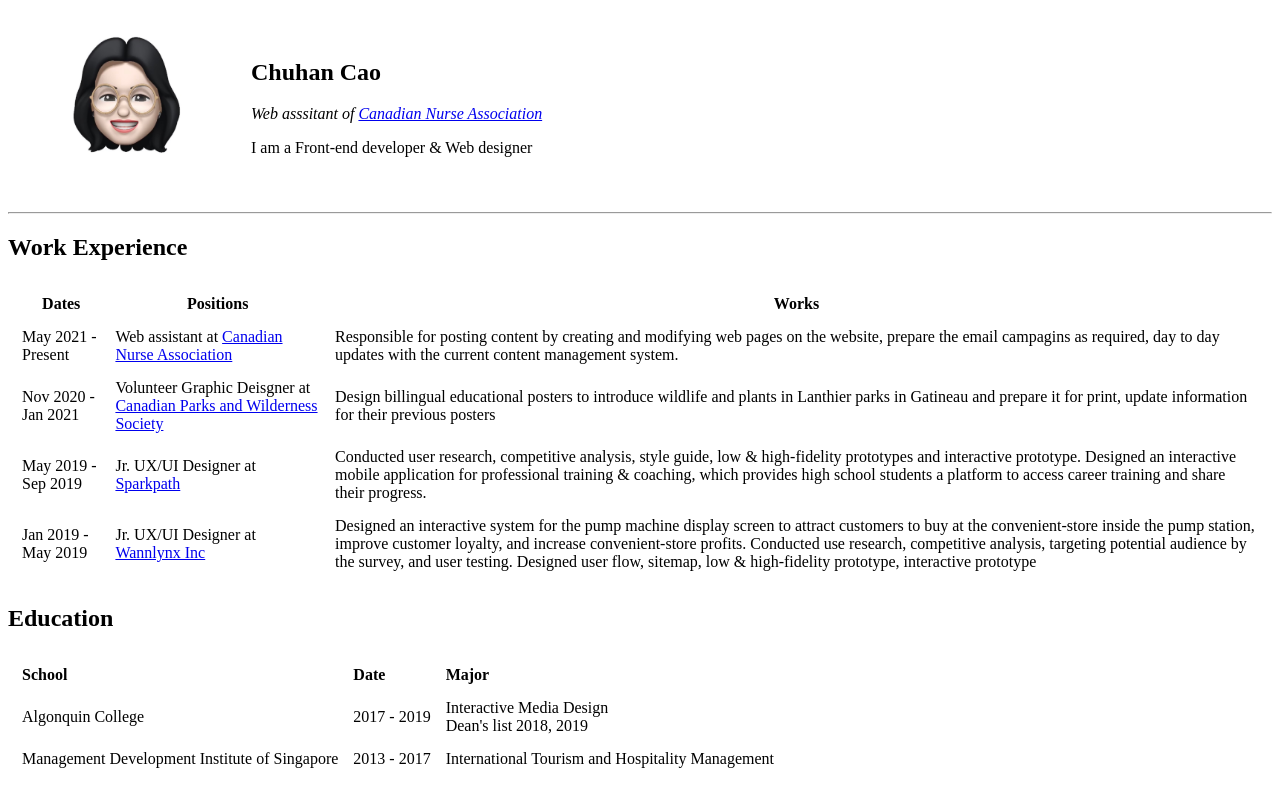
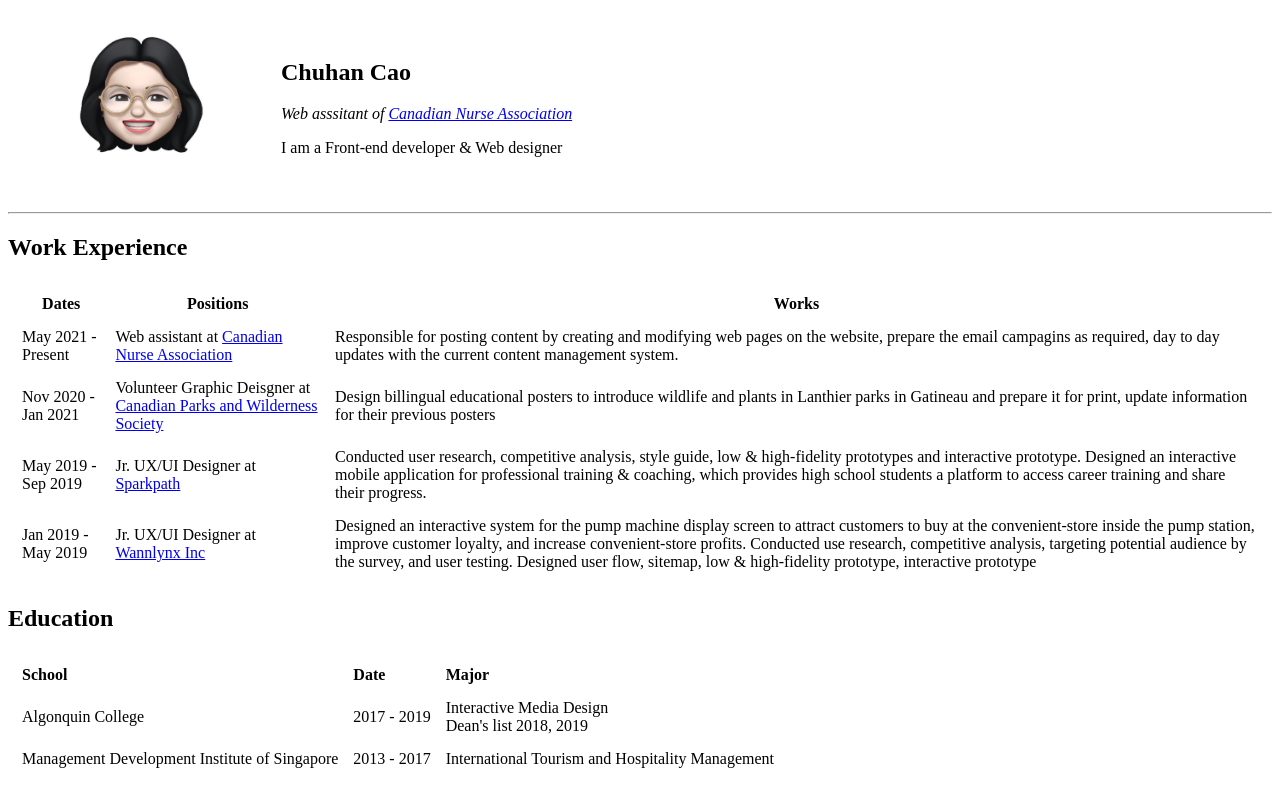
Before and after one commit to Chuhancao0910/testcv, a plain HTML site: page index.html in a window 1280 px wide. Shown: the top 799 px of the page. Drawn offline with Linux system fonts and the light colour scheme.

Commit message:
Update index.html

```diff
--- a/index.html
+++ b/index.html
@@ -12,7 +12,7 @@
 
     <table cellspacing="20">
         <tr>
-            <td> <img src="portfolio-images/avatar.jpeg" width="200px" height="150px"> </td>
+            <td> <img src="portfolio-images/avatar.jpeg" width="230px" height="150px"> </td>
             <td>
                 <h2>Chuhan Cao</h2>
                 <p><em>Web asssitant of <a href="https://www.cna-aiic.ca/en" target="_blank">Canadian Nurse Association</a></em></p>
```
